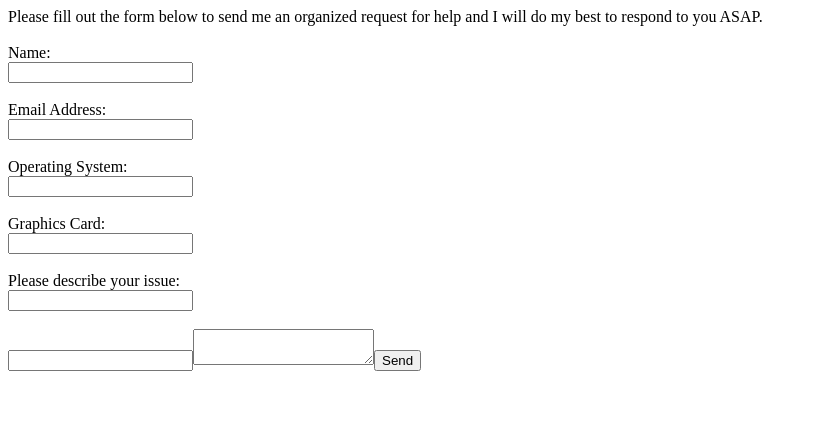
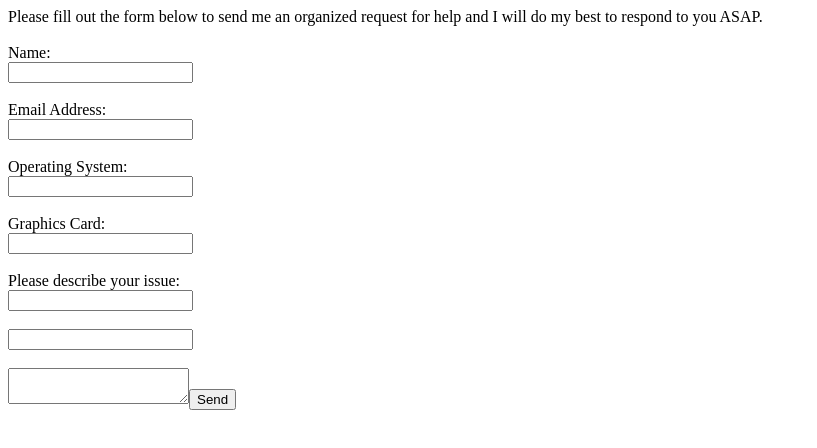
Before and after one commit to VivaLaRobo/VivaLaRobo.github.io, a plain HTML site: page index.html in a window 1280 px wide. Shown: the whole page, without its empty margins (0-817 px from the left). Drawn offline with Linux system fonts and the light colour scheme.

Commit message:
Update index.html

```diff
--- a/index.html
+++ b/index.html
@@ -17,7 +17,7 @@ Please fill out the form below to send me an organized request for help and I wi
   Please describe your issue:<br>
   <input type="text" name="issue"><br><br>
 
-  <form action="https://formspree.io/dtrobo13@gmail.com"><input type="email" name="_replyto"><textarea   name="body"></textarea><input type="submit" value="Send"></form>
+  <form action="https://formspree.io/dtrobo13@gmail.com"><input type="email" name="_replyto"><br><br><textarea   name="body"></textarea><input type="submit" value="Send"></form>
 
 
 </form>
```
